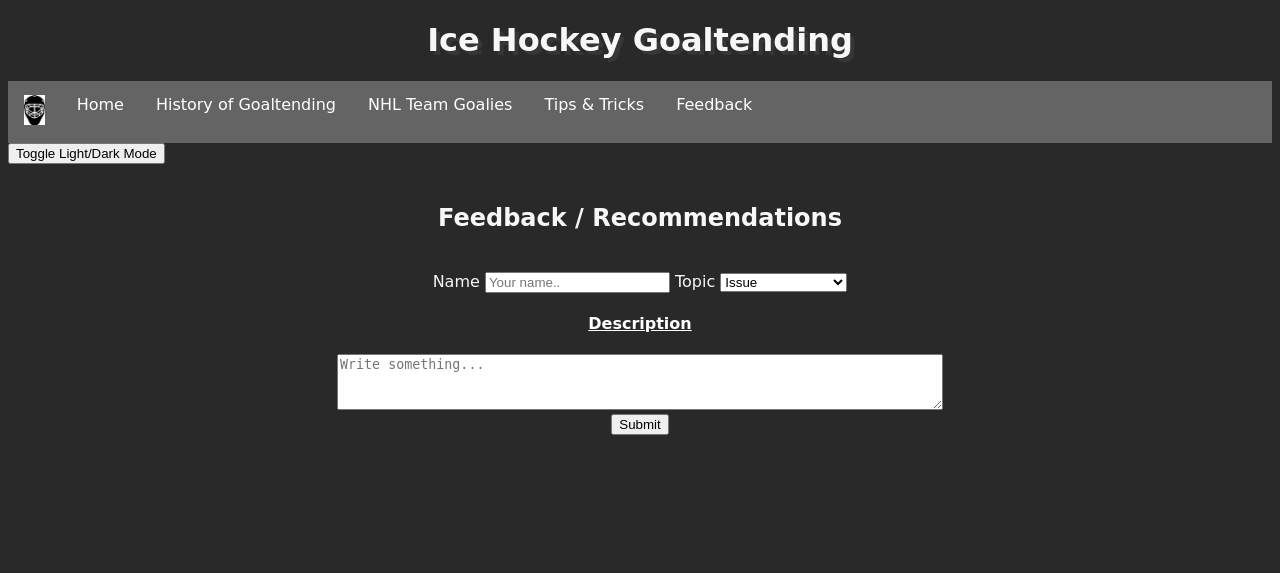
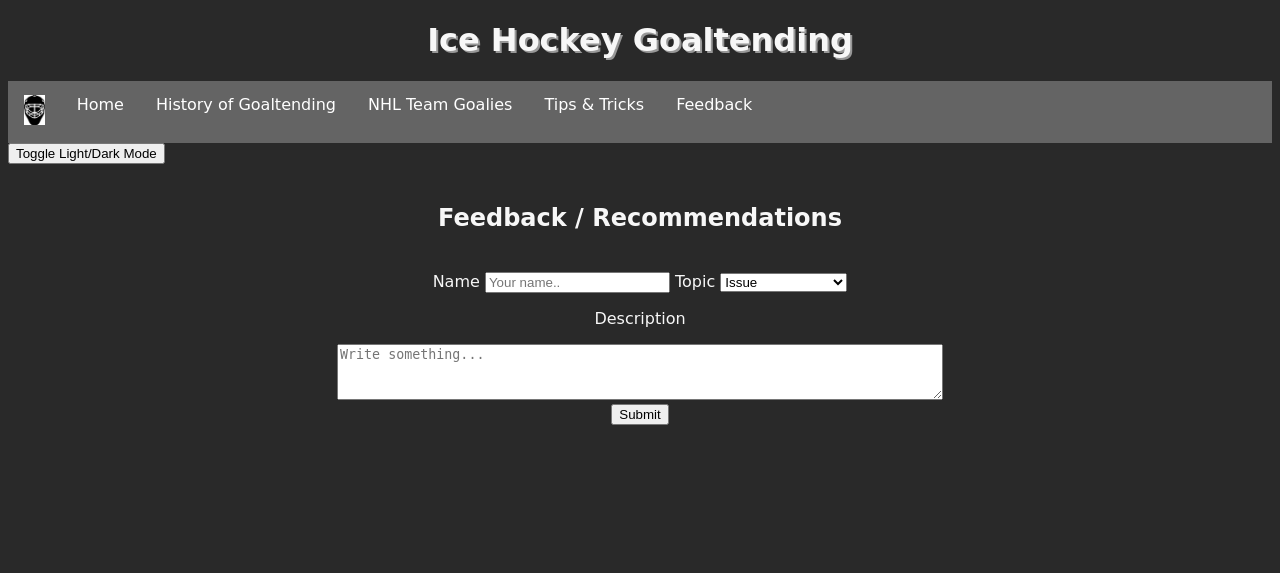
Before and after one commit to JackCusack/goaltending, a Flask app: page /feedback in a window 1280 px wide. Shown: the top 573 px of the page. Run offline with Flask 3, Linux system fonts and the light colour scheme.

Commit message:
Fixed most of the styling color issues, still need to fix all_teams page as link text is not wanting to change colors.

```diff
--- a/static/style.css
+++ b/static/style.css
@@ -40,7 +40,7 @@ ft{
 }
 
 h1 {
-  text-shadow: 4px 4px #363636;
+  text-shadow: 2px 2px #979797;
   }
 
 h2, h3, h5, h6 {
@@ -84,18 +84,22 @@ ul {
     height: auto;
   }
 
-  div.desc {
-    padding: 15px;
-    text-align: center;
-  }
-
     /*h4 is the text underneath the logos in the gallery page ie NHL team goalies*/
-    h4 {
-      color: white;
+    h4.light-mode {
+      color: rgb(0, 0, 0);
       text-align: center;
       text-decoration-line: underline;
-      text-decoration-color: white;
+      text-decoration-color: rgb(0, 0, 0);
     }
+
+    h4.dark-mode {
+      color: rgb(255, 255, 255);
+      text-align: center;
+      text-decoration-line: underline;
+      text-decoration-color: rgb(255, 255, 255);
+    }
+
+
 
   /* Change the navbar link color on hover */
   li a:hover {
@@ -131,7 +135,6 @@ ul {
     border-width: 100px;
 }
 
-
 .center-box{
   display: flex;
   justify-content: center;
--- a/templates/feedback.html
+++ b/templates/feedback.html
@@ -20,7 +20,7 @@
         </div>
 
       <div>
-          <h4>Description</h4>
+          <p>Description</p>
           <textarea id="message" name="message" placeholder="Write something..." style="height:50px; width:600px"></textarea>
           <br>
           <input type="submit" value="Submit">
```
